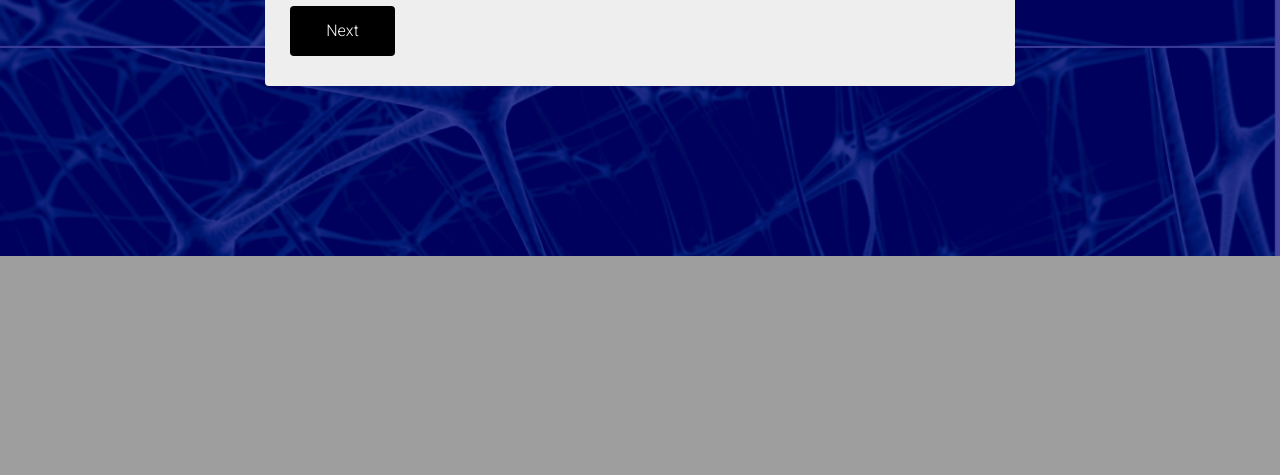
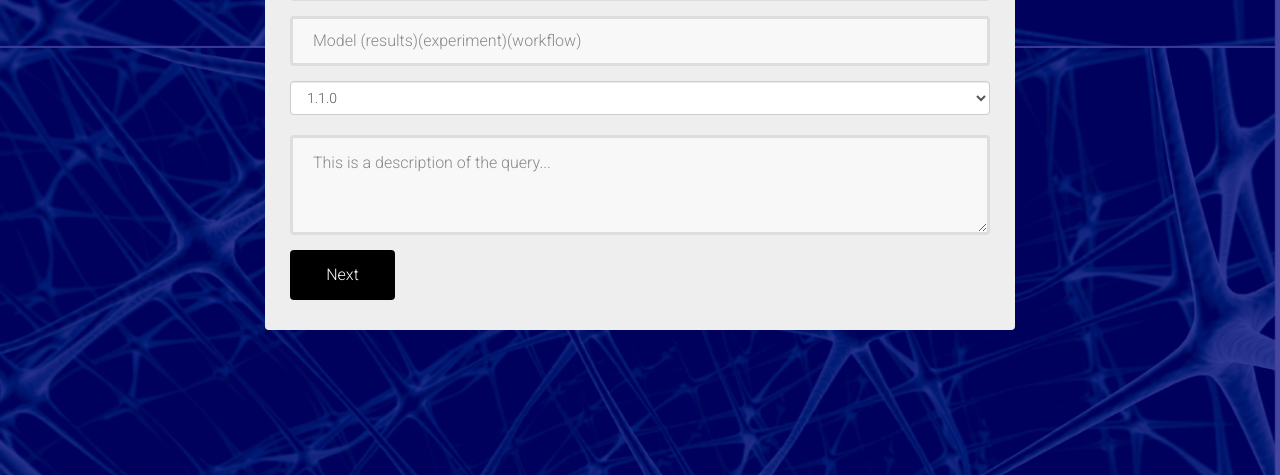
Before and after one commit to vsoch/nidm-api, a Flask app: page /query/new in a window 1280 px wide. Shown: the part 909-1384 px from the top of the page. Before the commit the page ends 1165 px from the top, so only its background shows below. Run offline with Flask 2, Linux system fonts and the light colour scheme; some libraries are stand-ins or nearby versions.

Commit message:
updating nidm-api to use new query structure, updating doc, and logo

```diff
--- a/nidm/templates/query/new.html
+++ b/nidm/templates/query/new.html
@@ -77,7 +77,7 @@
 
 
 		                        			<h3>Basics</h3>
-		                            		<p>for your query</p>
+		                            		<p>for your query <a href="http://nidm-api.readthedocs.org/en/latest/development.html#fields" target="_blank"><i class="fa fa-question"></i></a></p>
 		                        		</div>
 		                        		<div class="form-top-right">
 		                        			<i class="fa fa-database"></i>
@@ -100,6 +100,24 @@
 				                        	<label class="sr-only" for="reference">Reference</label>
 				                        	<input type="text" name="form-reference" placeholder="References..." class="keywords form-control" id="reference">
 				                        </div>
+				                        <div class="form-group">
+				                        	<label class="sr-only" for="component">Component</label>
+				                        	<input type="text" name="component" placeholder="Component" class="form-component form-control" id="component">
+				                        </div>
+				                        <div class="form-group">
+				                        	<label class="sr-only" for="format">Format</label>
+				                        	<input type="text" name="format" placeholder="Format (ask)" class="form-format form-control" id="format">
+				                        </div>
+				                        <div class="form-group">
+				                        	<label class="sr-only" for="model">Model</label>
+				                        	<input type="text" name="model" placeholder="Model (results)(experiment)(workflow)" class="form-model form-control" id="model">
+  				                        </div>
+		                                        <div class="form-group">
+		                                            <label class="sr-only" for="version">Version</label>
+		                                                <select name="version" class="form-version form-control">
+		                                                    <option value="1.1.0">1.1.0</option>
+                                                                </select>
+		                                        </div>
 				                        <div class="form-group">
 				                        	<label class="sr-only" for="description">Description</label>
 				                        	<textarea name="description" placeholder="This is a description of the query..."
--- a/nidm/templates/query_template.json
+++ b/nidm/templates/query_template.json
@@ -6,6 +6,9 @@
         "keyword": "select all, meta",
         "model": "meta",
         "parameters": ["?title", "?description", "?creator", "?creator", "?model", "?parameters", "?reference","?notes"],
+        "format": "ask",
+        "model": "HCLS Dataset Description",
+        "component": "dataset description",
         "sparql": ["PREFIX dcat: <http://www.w3.org/ns/dcat#>",
                    "PREFIX nidm: <http://purl.org/nidash/nidm#>",
                    "SELECT DISTINCT ?t1_uri ?task",
@@ -15,6 +18,7 @@
                        "dcat:format nidm:NIFTI1Gzip .",
                        "VALUES (?task) {('tasks.fs_reconall')}}"],
         "reference": "",
+        "version": "1.1.0",
         "@context":""
 
 }
```
Also changed, not shown: nidm/query.py (+6 -4 lines), 2 other files.
